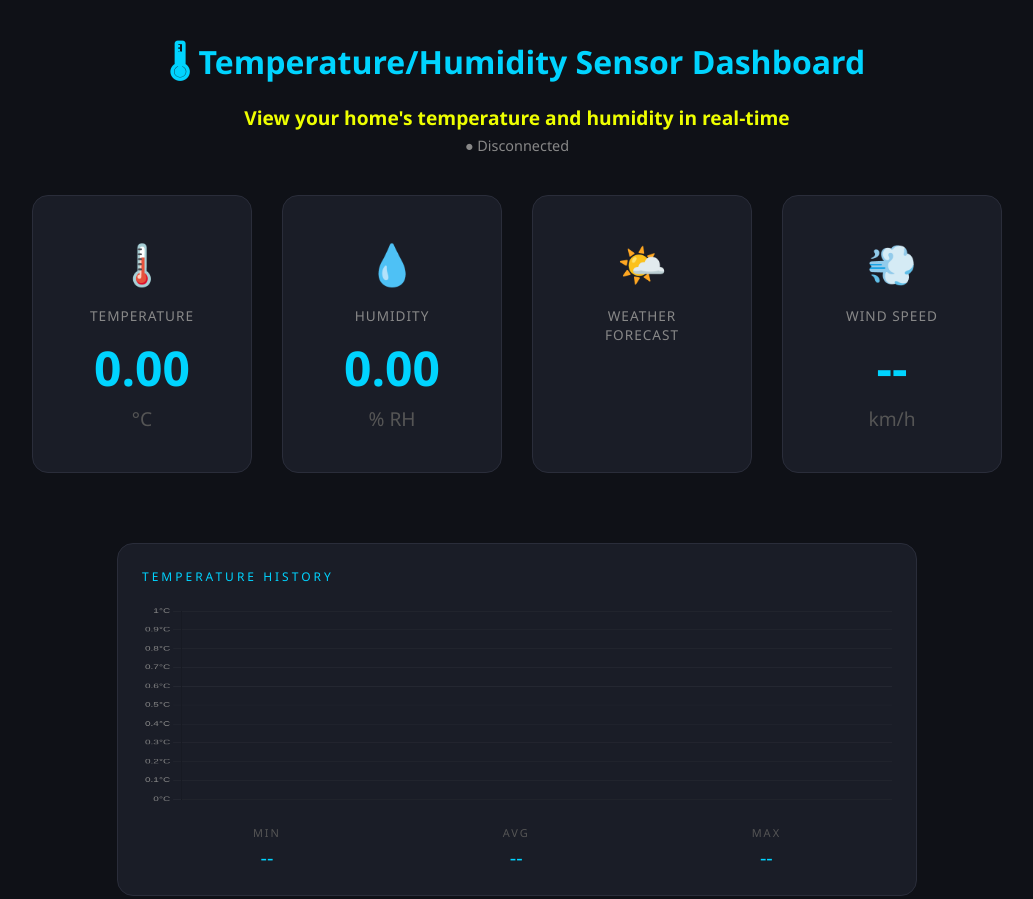
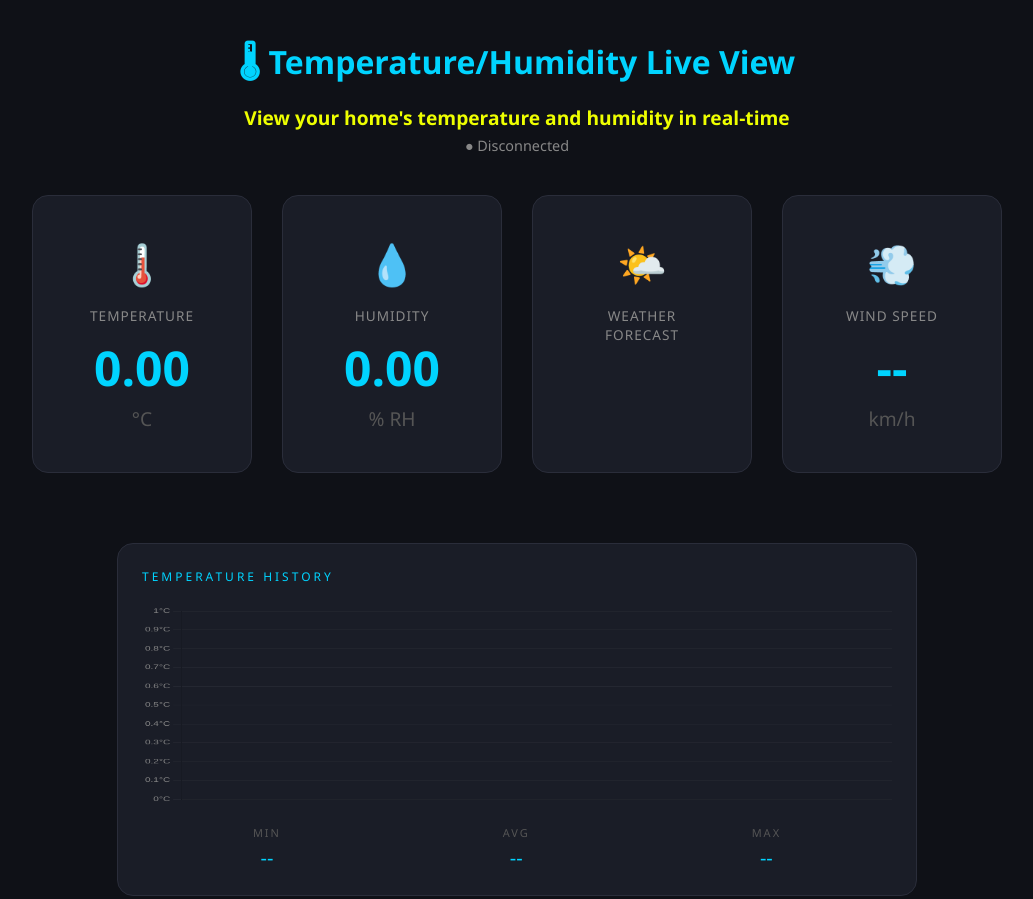
Before and after one commit to ChrisR34/mqtt-dashboard, a website: page public/index.html in a window 1280 px wide. Shown: the top 899 px of the page, without its empty margins (123-1156 px from the left). Drawn offline with nearby package versions, Linux system fonts and the light colour scheme.

Commit message:
Updated gitignore, project name.

```diff
--- a/public/index.html
+++ b/public/index.html
@@ -9,7 +9,7 @@
 </head>
 <body>
 
-  <h1>🌡 Temperature/Humidity Sensor Dashboard</h1>
+  <h1>🌡 Temperature/Humidity Live View</h1>
   <h2>   View your home's temperature and humidity in real-time</h2>
   <div id="status">Connecting...</div>
 
```
Also changed, not shown: 1 other file.
